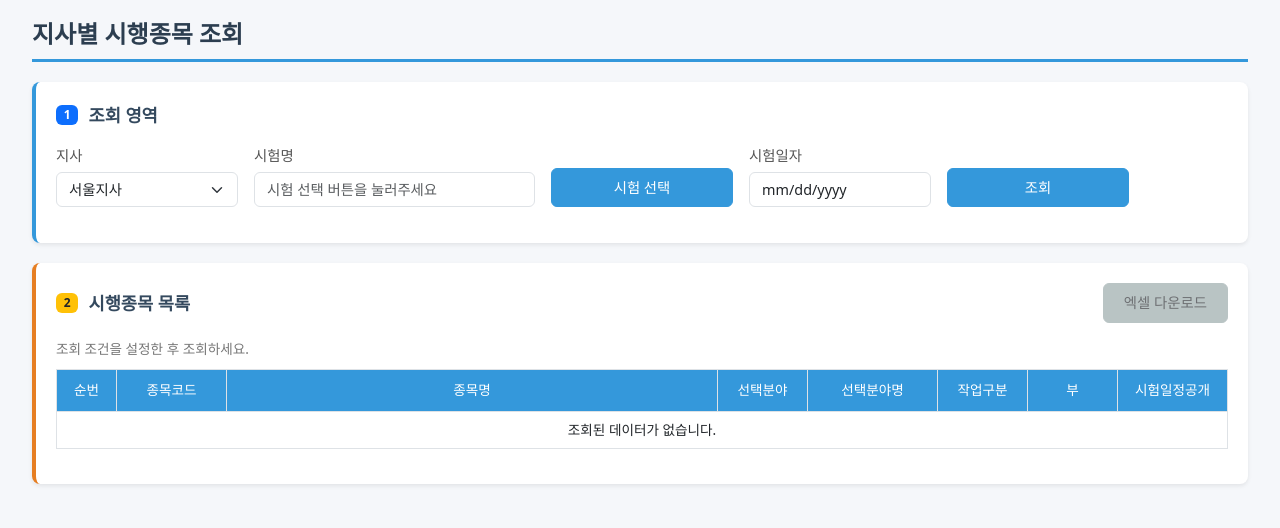
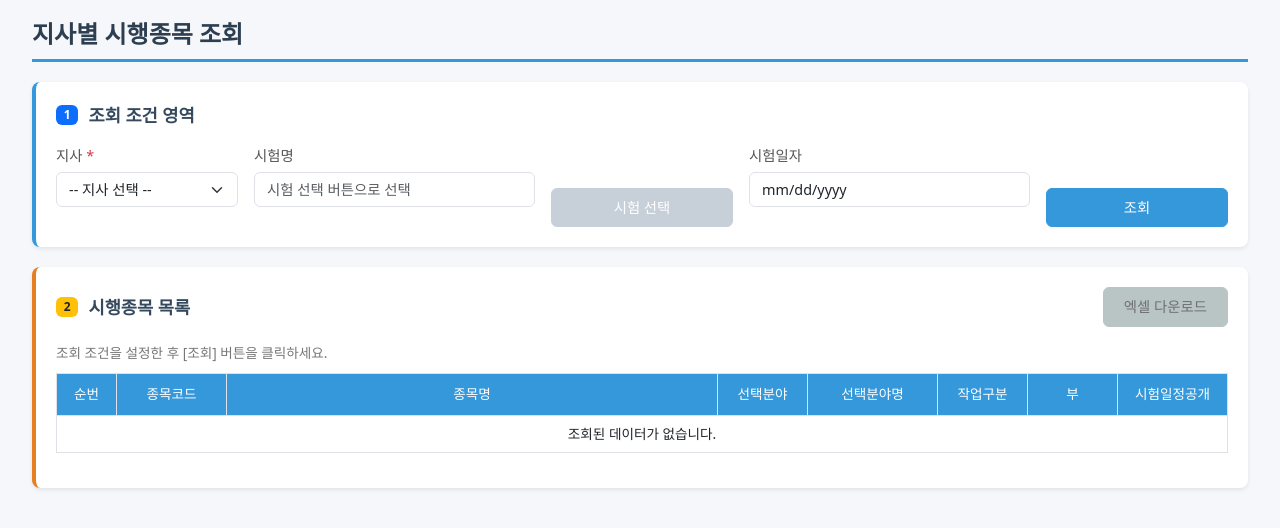
Before and after one commit to textguru/newfeaure, a Spring Boot app: page / in a window 1280 px wide. Shown: the top 528 px of the page. Run offline with Spring Boot 4, Linux system fonts and the light colour scheme; data comes from the database, SQL or seed files in the repository.

Commit message:
요구사항 정의서 V1.0 기준 재작업 (REQ-001~004 정합화)
완성된 요구사항 정의서를 기준선으로 화면을 재작성:
- REQ-002 규칙1: 지사 미선택 시 [시험 선택] 버튼 비활성화
- REQ-002 예외1: 시험정보에 시험일자 없을 시 공란 처리 + 안내
- REQ-001 규칙2: 지사 변경 시 시험 선택 초기화(재선택 유도)
- 백엔드 API/엔티티는 REQ-001~004와 정합하여 유지
- 빌드/실행 후 전 검증기준(엑셀 헤더 행·파일명 형식 포함) 재통과

https://claude.ai/code/session_01FCXd1S7G7fra4JzjCixH7s

```diff
--- a/src/main/resources/static/index.html
+++ b/src/main/resources/static/index.html
@@ -9,7 +9,6 @@
         body { background-color: #f5f7fa; padding: 20px; }
         .page-title { font-size: 1.5rem; font-weight: 700; color: #2c3e50; margin-bottom: 20px; padding-bottom: 10px; border-bottom: 3px solid #3498db; }
         .section-box { background: #fff; border-radius: 8px; padding: 20px; margin-bottom: 20px; box-shadow: 0 2px 4px rgba(0,0,0,0.08); border-left: 4px solid #3498db; }
-        .section-box.settings { border-left-color: #2ecc71; }
         .section-box.results { border-left-color: #e67e22; }
         .section-title { font-size: 1.1rem; font-weight: 600; color: #34495e; margin-bottom: 15px; display: flex; align-items: center; }
         .section-title .badge { font-size: 0.75rem; margin-right: 10px; }
@@ -23,10 +22,10 @@
         .btn-action { padding: 8px 20px; font-size: 0.9rem; font-weight: 500; }
         .btn-search { background-color: #3498db; border-color: #3498db; color: #fff; }
         .btn-search:hover { background-color: #2980b9; border-color: #2980b9; color: #fff; }
+        .btn-search:disabled { background-color: #aab7c4; border-color: #aab7c4; color: #fff; cursor: not-allowed; }
         .btn-download { background-color: #2ecc71; border-color: #2ecc71; color: #fff; }
         .btn-download:hover { background-color: #27ae60; border-color: #27ae60; color: #fff; }
         .btn-download:disabled { background-color: #95a5a6; border-color: #95a5a6; cursor: not-allowed; }
-        .action-buttons { display: flex; justify-content: flex-end; gap: 10px; margin-top: 15px; padding-top: 15px; border-top: 1px solid #eee; }
         .pagination-container { display: flex; justify-content: center; margin-top: 15px; }
         .record-count { font-size: 0.85rem; color: #777; margin-bottom: 10px; }
         .status-badge { font-size: 0.75rem; padding: 4px 8px; }
@@ -36,43 +35,46 @@
         .modal .table tbody td { font-size: 0.85rem; padding: 8px 8px; text-align: center; }
         .modal .table tbody tr:hover { background-color: #f0f4f8; cursor: pointer; }
         .modal .table tbody tr.selected { background-color: #d5e8fd !important; font-weight: 600; }
+        .field-hint { font-size: 0.78rem; color: #e67e22; margin-top: 4px; min-height: 1rem; }
     </style>
 </head>
 <body>
     <div class="container-fluid" style="max-width: 1400px;">
         <h4 class="page-title">지사별 시행종목 조회</h4>
 
-        <!-- 영역 1: 조회 영역 -->
+        <!-- ① 조회 조건 영역 : REQ-001 / REQ-002 -->
         <div class="section-box">
             <div class="section-title">
                 <span class="badge bg-primary">1</span>
-                조회 영역
+                조회 조건 영역
             </div>
-            <div class="row g-3 mb-3">
+            <div class="row g-3">
                 <div class="col-md-2">
-                    <label class="form-label">지사</label>
+                    <label class="form-label">지사 <span class="text-danger">*</span></label>
                     <select class="form-select" id="branchSelect">
                         <option value="">-- 지사 선택 --</option>
                     </select>
                 </div>
                 <div class="col-md-3">
                     <label class="form-label">시험명</label>
-                    <input type="text" class="form-control" id="examNameInput" placeholder="시험 선택 버튼을 눌러주세요" readonly>
+                    <input type="text" class="form-control" id="examNameInput" placeholder="시험 선택 버튼으로 선택" readonly>
                 </div>
-                <div class="col-md-2 d-flex align-items-end">
-                    <button class="btn btn-action btn-search w-100" type="button" id="openExamModalBtn" data-bs-toggle="modal" data-bs-target="#examSelectModal">시험 선택</button>
+                <div class="col-md-2 d-flex flex-column justify-content-end">
+                    <button class="btn btn-action btn-search w-100" type="button" id="openExamModalBtn"
+                            data-bs-toggle="modal" data-bs-target="#examSelectModal" disabled>시험 선택</button>
                 </div>
-                <div class="col-md-2">
+                <div class="col-md-3">
                     <label class="form-label">시험일자</label>
                     <input type="date" class="form-control" id="examDateInput" readonly>
+                    <div class="field-hint" id="dateHint"></div>
                 </div>
-                <div class="col-md-2 d-flex align-items-end">
+                <div class="col-md-2 d-flex flex-column justify-content-end">
                     <button class="btn btn-action btn-search w-100" id="searchBtn">조회</button>
                 </div>
             </div>
         </div>
 
-        <!-- 영역 2: 시행종목 목록 -->
+        <!-- ② 목록 영역 : REQ-003 / REQ-004 -->
         <div class="section-box results">
             <div class="d-flex justify-content-between align-items-center mb-3">
                 <div class="section-title mb-0">
@@ -80,10 +82,10 @@
                     시행종목 목록
                 </div>
                 <button class="btn btn-action btn-download" type="button" id="excelBtn" disabled>
-                    <i class="bi bi-file-earmark-excel"></i> 엑셀 다운로드
+                    엑셀 다운로드
                 </button>
             </div>
-            <div class="record-count" id="recordCount">조회 조건을 설정한 후 조회하세요.</div>
+            <div class="record-count" id="recordCount">조회 조건을 설정한 후 [조회] 버튼을 클릭하세요.</div>
             <div class="table-container">
                 <table class="table table-bordered table-hover mb-0">
                     <thead>
@@ -103,16 +105,13 @@
                     </tbody>
                 </table>
             </div>
-
             <div class="pagination-container">
-                <nav>
-                    <ul class="pagination mb-0" id="pagination"></ul>
-                </nav>
+                <nav><ul class="pagination mb-0" id="pagination"></ul></nav>
             </div>
         </div>
     </div>
 
-    <!-- 시험 선택 모달 -->
+    <!-- 시험정보 선택 모달 : REQ-001 -->
     <div class="modal fade" id="examSelectModal" tabindex="-1">
         <div class="modal-dialog modal-lg">
             <div class="modal-content">
@@ -140,7 +139,7 @@
                 </div>
                 <div class="modal-footer">
                     <button type="button" class="btn btn-secondary" data-bs-dismiss="modal">닫기</button>
-                    <button type="button" class="btn btn-action btn-search" id="examSelectConfirmBtn">선택 완료</button>
+                    <button type="button" class="btn btn-action btn-search" id="examSelectConfirmBtn" disabled>선택 완료</button>
                 </div>
             </div>
         </div>
@@ -152,24 +151,36 @@
         const state = { examId: null, examName: null, examDate: null, branchCode: null, page: 1, size: 20 };
         let modalSelection = null;
 
-        function el(id) { return document.getElementById(id); }
-        function esc(s) { return (s == null ? '' : String(s)).replace(/[&<>"]/g, c => ({'&':'&amp;','<':'&lt;','>':'&gt;','"':'&quot;'}[c])); }
+        const el = id => document.getElementById(id);
+        const esc = s => (s == null ? '' : String(s)).replace(/[&<>"]/g, c => ({'&':'&amp;','<':'&lt;','>':'&gt;','"':'&quot;'}[c]));
 
+        // REQ-001 규칙1 / REQ-002 규칙4 : 지사 목록(단일 선택). 사용자가 직접 선택해야 함(자동선택 없음).
         async function loadBranches() {
             try {
                 const res = await fetch(`${API}/branches`);
                 const json = await res.json();
                 const sel = el('branchSelect');
-                (json.data || []).forEach((b, i) => {
+                (json.data || []).forEach(b => {
                     const opt = document.createElement('option');
                     opt.value = b.branchCode;
                     opt.textContent = b.branchName;
-                    if (i === 0) opt.selected = true;
                     sel.appendChild(opt);
                 });
             } catch (e) { console.error(e); }
         }
 
+        // REQ-002 규칙1 : 지사가 선택되어야 [시험 선택] 버튼 활성화
+        function onBranchChange() {
+            const branchCode = el('branchSelect').value;
+            el('openExamModalBtn').disabled = !branchCode;
+            // 지사 변경 시 기존 시험 선택은 무효 → 재선택 유도(REQ-001 규칙2). 목록은 [조회] 전까지 유지(REQ-002 규칙3).
+            state.examId = state.examName = state.examDate = null;
+            el('examNameInput').value = '';
+            el('examDateInput').value = '';
+            el('dateHint').textContent = '';
+        }
+
+        // REQ-001 규칙1~3, 예외1 : 선택 지사의 시험정보 팝업
         async function loadExamInfos() {
             const branchCode = el('branchSelect').value;
             const body = el('examModalBody');
@@ -188,21 +199,17 @@
                     return;
                 }
                 body.innerHTML = list.map((e, i) => `
-                    <tr data-exam-id="${e.examId}" data-exam-name="${esc(e.examName)}" data-exam-date="${esc(e.examDate)}">
+                    <tr data-id="${e.examId}" data-name="${esc(e.examName)}" data-date="${esc(e.examDate || '')}">
                         <td>${i + 1}</td>
                         <td>T-${String(e.examId).padStart(4, '0')}</td>
                         <td>${esc(e.examName)}</td>
-                        <td>${esc(e.examDate)}</td>
+                        <td>${esc(e.examDate || '-')}</td>
                         <td><span class="badge bg-info status-badge">${e.itemCount}건</span></td>
                     </tr>`).join('');
                 body.querySelectorAll('tr').forEach(tr => tr.addEventListener('click', () => {
                     body.querySelectorAll('tr').forEach(r => r.classList.remove('selected'));
                     tr.classList.add('selected');
-                    modalSelection = {
-                        examId: Number(tr.dataset.examId),
-                        examName: tr.dataset.examName,
-                        examDate: tr.dataset.examDate
-                    };
+                    modalSelection = { examId: Number(tr.dataset.id), examName: tr.dataset.name, examDate: tr.dataset.date };
                     el('examSelectConfirmBtn').disabled = false;
                 }));
             } catch (e) {
@@ -210,20 +217,29 @@
             }
         }
 
+        // REQ-002 규칙2 : 선택 시험의 시험일자 자동 세팅(수정 불가). 예외1 : 일자 없으면 공란+안내.
         function confirmExamSelection() {
             if (!modalSelection) return;
             state.examId = modalSelection.examId;
             state.examName = modalSelection.examName;
-            state.examDate = modalSelection.examDate;
             el('examNameInput').value = modalSelection.examName;
-            el('examDateInput').value = modalSelection.examDate;
+            if (!modalSelection.examDate) {
+                state.examDate = null;
+                el('examDateInput').value = '';
+                el('dateHint').textContent = '선택한 시험정보에 시험일자가 없습니다. 관리자에게 문의하세요.';
+            } else {
+                state.examDate = modalSelection.examDate;
+                el('examDateInput').value = modalSelection.examDate;
+                el('dateHint').textContent = '';
+            }
             bootstrap.Modal.getInstance(el('examSelectModal')).hide();
         }
 
+        // REQ-003 규칙1·4, 예외2 : 필수 조건 모두 세팅 시에만 조회
         async function searchItems(page = 1) {
             state.branchCode = el('branchSelect').value;
             if (!state.examId || !state.branchCode || !state.examDate) {
-                alert('지사와 시험을 선택한 후 조회해 주세요.');
+                alert('조회 조건을 확인해 주세요.');
                 return;
             }
             state.page = page;
@@ -241,6 +257,7 @@
             }
         }
 
+        // REQ-003 예외1 / REQ-004 규칙1·예외1 : 결과 없으면 안내 + 엑셀 버튼 비활성
         function renderEmpty(msg) {
             el('itemTableBody').innerHTML = `<tr><td colspan="8" class="empty-message">${esc(msg)}</td></tr>`;
             el('recordCount').textContent = msg;
@@ -248,6 +265,7 @@
             el('excelBtn').disabled = true;
         }
 
+        // REQ-003 규칙2·3·5·6
         function renderItems(data) {
             const list = data.list || [];
             const p = data.pagination;
@@ -263,15 +281,14 @@
                     <td>${esc(it.part)}</td>
                     <td><span class="badge ${it.exposeYn === 'Y' ? 'bg-success' : 'bg-danger'} status-badge">${esc(it.exposeYn)}</span></td>
                 </tr>`).join('');
-            el('recordCount').innerHTML = `총 <strong>${p.totalCount}</strong>건 (페이지당 ${p.pageSize}건 표시, ${p.currentPage}/${p.totalPages} 페이지)`;
-            el('excelBtn').disabled = false;
+            el('recordCount').innerHTML = `총 <strong>${p.totalCount}</strong>건 (페이지당 ${p.pageSize}건 표시 · ${p.currentPage}/${p.totalPages} 페이지)`;
+            el('excelBtn').disabled = false; // REQ-004 규칙1 : 1건 이상 시 활성
             renderPagination(p);
         }
 
         function renderPagination(p) {
             const ul = el('pagination');
-            let html = '';
-            html += `<li class="page-item ${p.hasPrevious ? '' : 'disabled'}"><a class="page-link" href="#" data-page="${p.currentPage - 1}">&laquo; 이전</a></li>`;
+            let html = `<li class="page-item ${p.hasPrevious ? '' : 'disabled'}"><a class="page-link" href="#" data-page="${p.currentPage - 1}">&laquo; 이전</a></li>`;
             for (let i = 1; i <= p.totalPages; i++) {
                 html += `<li class="page-item ${i === p.currentPage ? 'active' : ''}"><a class="page-link" href="#" data-page="${i}">${i}</a></li>`;
             }
@@ -284,6 +301,7 @@
             }));
         }
 
+        // REQ-004 규칙2·3 : 전체 목록 .xlsx 다운로드(파일명 서버 생성)
         function downloadExcel() {
             if (!state.examId || !state.branchCode || !state.examDate) return;
             const qs = new URLSearchParams({
@@ -294,6 +312,7 @@
 
         document.addEventListener('DOMContentLoaded', () => {
             loadBranches();
+            el('branchSelect').addEventListener('change', onBranchChange);
             el('examSelectModal').addEventListener('show.bs.modal', loadExamInfos);
             el('examSelectConfirmBtn').addEventListener('click', confirmExamSelection);
             el('searchBtn').addEventListener('click', () => searchItems(1));
```
Also changed, not shown: 실행화면_확인.html (+63 -43 lines).
